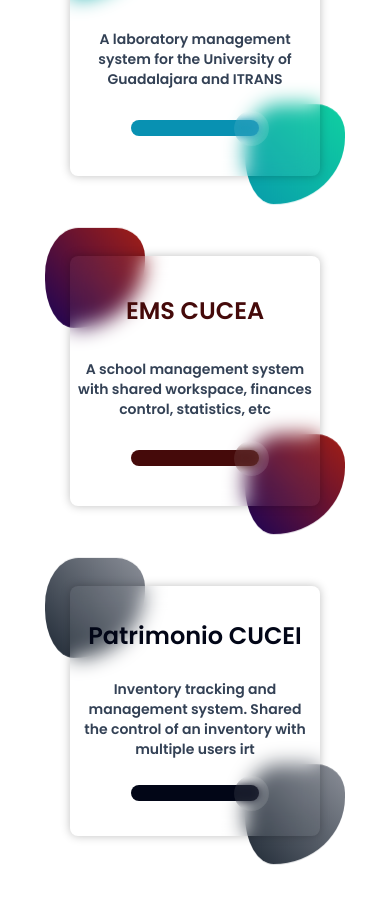
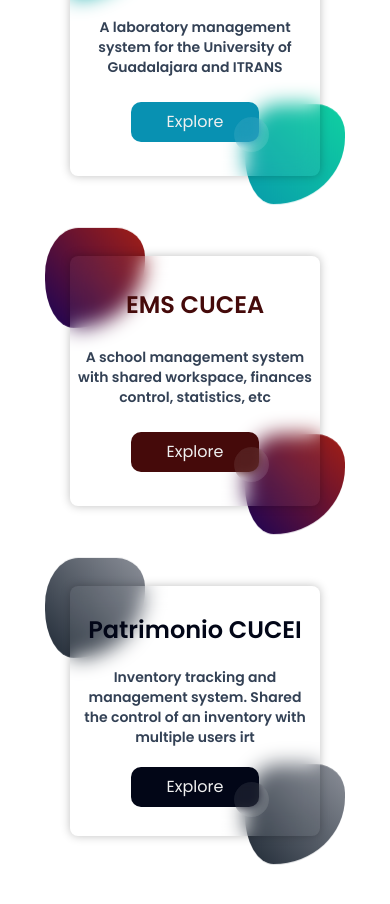
Before and after one commit to WilliamPinto-Olmos/portfolio, a Vue app: page / in a window 390 px wide. Shown: the part 3715-4619 px from the top of the page. Built offline with nearby package versions, Linux system fonts and the light colour scheme; what tailwind-animatecss would draw is missing.

Commit message:
fix: fix incorrect class styling for project button card.

```diff
--- a/src/App.vue
+++ b/src/App.vue
@@ -9,7 +9,7 @@
 import SoftSkills from '@/components/soft-skills/SoftSkills.vue'
 import WavesDivider from './WavesDivider.vue'
 import TriangleDivider from '@/TriangleDivider.vue'
-import ProjectCard from '@/components/cards/ProjectCard.vue'
+import ProjectsList from '@/components/projects/ProjectsList.vue'
 </script>
 
 <template>
@@ -77,34 +77,7 @@
           made it to production
         </p>
 
-        <div class="mt-20 flex max-lg:flex-wrap gap-20 justify-center">
-          <ProjectCard
-            title="Labsy"
-            description="A laboratory management system for the University of Guadalajara and ITRANS"
-            title-class="text-cyan-600"
-            button-class="before:bg-cyan-600"
-            :bubbles-colors="{ gradientStart: '#089bab', gradientEnd: '#10d0a1' }"
-            project-link="https://laboratorios.cucei.udg.mx/registro-cita/1e8281c8-30bb-4fa4-8c9b-185f2ce2c43f/publico-general"
-          />
-
-          <ProjectCard
-            title="EMS CUCEA"
-            description="A school management system with shared workspace, finances control, statistics, etc"
-            title-class="text-red-950"
-            button-class="before:bg-red-950"
-            :bubbles-colors="{ gradientStart: '#1b0456', gradientEnd: '#a31f15' }"
-            project-link="https://ems.cucea.udg.mx/oferta"
-          />
-
-          <ProjectCard
-            title="Patrimonio CUCEI"
-            description="Inventory tracking and management system. Shared the control of an inventory with multiple users irt"
-            title-class="text-slate-950"
-            button-class="before:bg-slate-950"
-            :bubbles-colors="{ gradientStart: '#202a36', gradientEnd: '#8c9099' }"
-            project-link="https://patrimonio-upe.cgsait.udg.mx/login"
-          />
-        </div>
+        <ProjectsList class="mt-20" />
       </div>
     </section>
   </main>
--- a/src/components/cards/ProjectCard.vue
+++ b/src/components/cards/ProjectCard.vue
@@ -37,7 +37,7 @@
         class="flex justify-center gap-2 px-3 py-2 w-32"
         :class="buttonClass"
       >
-        <span class="hidden sm:inline">Explore</span>
+        Explore
       </GlassButton>
     </div>
   </div>
--- /dev/null
+++ b/src/components/projects/ProjectsList.vue
@@ -0,0 +1,34 @@
+<script setup lang="ts">
+import ProjectCard from '@/components/cards/ProjectCard.vue'
+</script>
+
+<template>
+  <div class="flex max-lg:flex-wrap gap-20 justify-center">
+    <ProjectCard
+      title="Labsy"
+      description="A laboratory management system for the University of Guadalajara and ITRANS"
+      title-class="text-cyan-600"
+      button-class="before:bg-cyan-600"
+      :bubbles-colors="{ gradientStart: '#089bab', gradientEnd: '#10d0a1' }"
+      project-link="https://laboratorios.cucei.udg.mx/registro-cita/1e8281c8-30bb-4fa4-8c9b-185f2ce2c43f/publico-general"
+    />
+
+    <ProjectCard
+      title="EMS CUCEA"
+      description="A school management system with shared workspace, finances control, statistics, etc"
+      title-class="text-red-950"
+      button-class="before:bg-red-950"
+      :bubbles-colors="{ gradientStart: '#1b0456', gradientEnd: '#a31f15' }"
+      project-link="https://ems.cucea.udg.mx/oferta"
+    />
+
+    <ProjectCard
+      title="Patrimonio CUCEI"
+      description="Inventory tracking and management system. Shared the control of an inventory with multiple users irt"
+      title-class="text-slate-950"
+      button-class="before:bg-slate-950"
+      :bubbles-colors="{ gradientStart: '#202a36', gradientEnd: '#8c9099' }"
+      project-link="https://patrimonio-upe.cgsait.udg.mx/login"
+    />
+  </div>
+</template>
```
